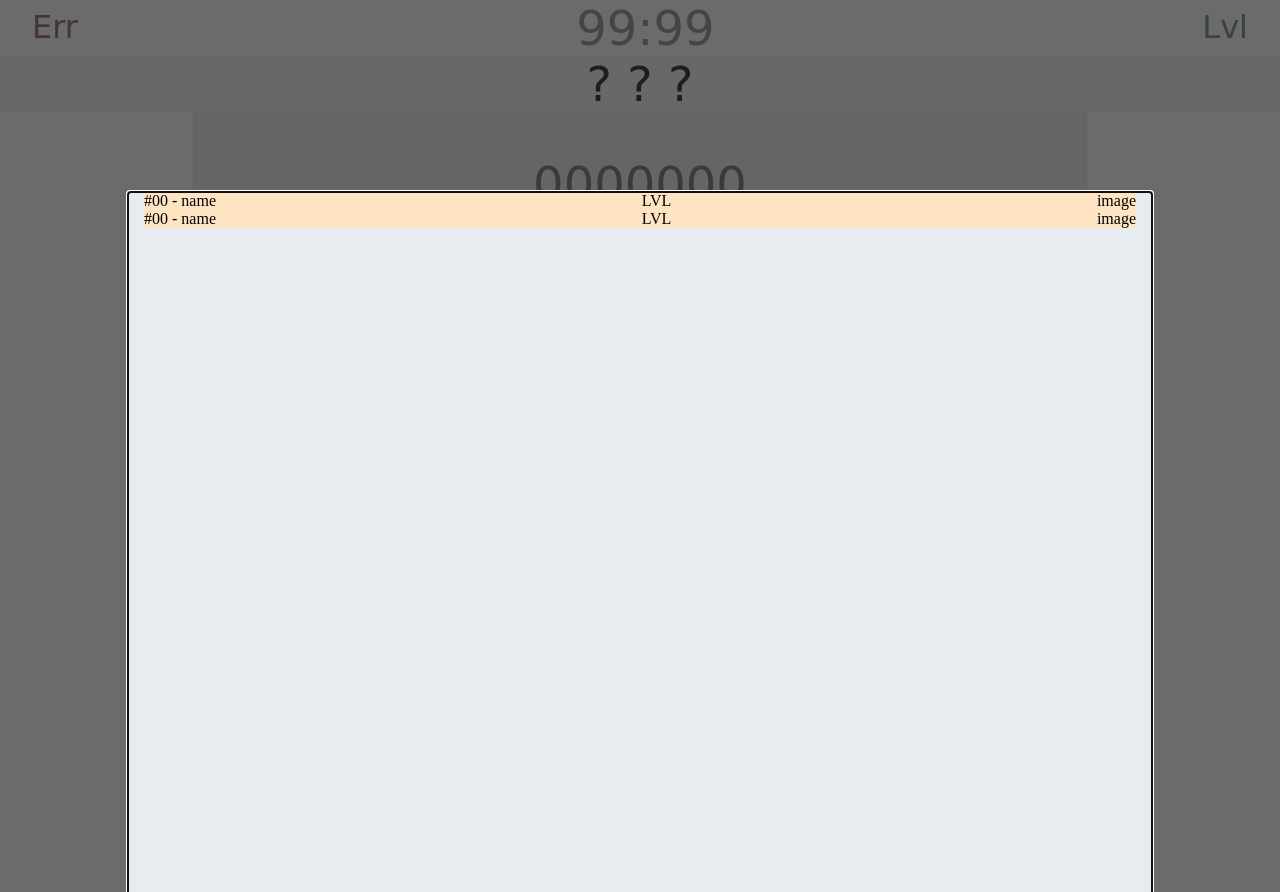
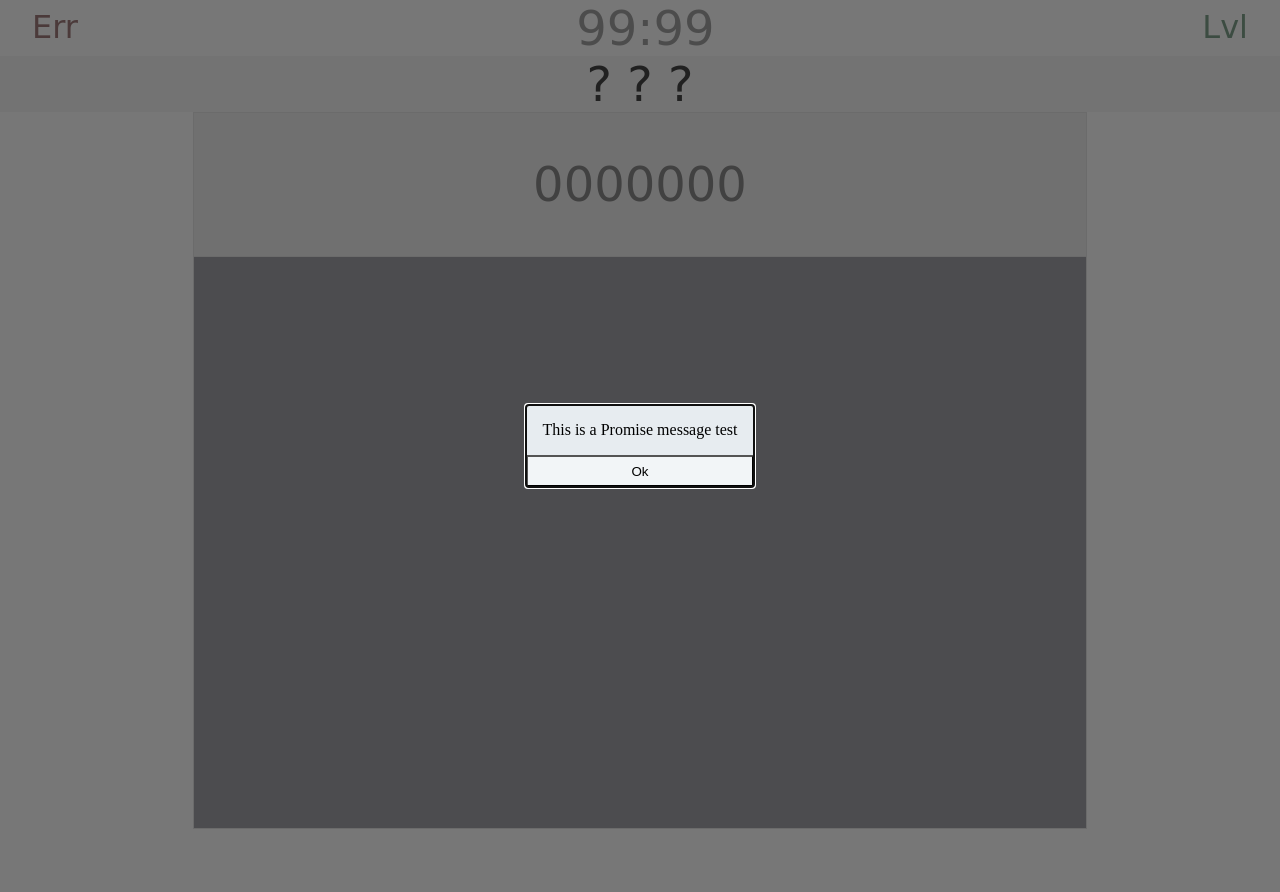
Before and after one commit to dmo575/CalculatorMaster, a Flask app: page / in a window 1280 px wide. Run offline with Flask 3, Linux system fonts and the light colour scheme; some web fonts are replaced.

Commit message:
Saving state before changing messages to use promises

```diff
--- a/static/css/index.css
+++ b/static/css/index.css
@@ -369,14 +369,15 @@ body {
 #leaderboard {
     width: 80%;
     height: 80%;
+    margin-top: 5%;
 }
 
 #leaderboard_container {
     display: flex;
     flex-direction: column;
 
-    padding-left: 1rem;
-    padding-right: 1rem;
+    /*padding-left: 1rem;
+    padding-right: 1rem;*/
 }
 
 #leaderboard_item {
@@ -385,5 +386,16 @@ body {
 
     width: 100%;
 
-    background-color: bisque;
+    margin-bottom: 1px;
+
+    border-top: 1px solid rgba(128, 128, 128, 0.397);
+    /*border-bottom: 1px solid rgba(0, 0, 0, 0.404);*/
+
+    background-color: rgba(55, 91, 97, 0.096);
 }
+
+#leaderboard_item_component {
+
+    padding-left: 2rem;
+    padding-right: 2rem;
+}
--- a/static/js/index.js
+++ b/static/js/index.js
@@ -55,7 +55,15 @@ var errorCount = 0;
 // ----------------------------------------------------------       EVENT LISTENERS
 document.addEventListener('DOMContentLoaded', (event) => {
 
-    popInModal(leaderboardModalElement);
+    const myPromise = new Promise((resolve, reject) => {
+        popInMessage(false, ['This is a Promise message test'], 'Ok', resolve);
+    });
+
+    myPromise.then(() => {
+        console.log('POPPED');
+    });
+    //popInModal(leaderboardModalElement);
+    //loadScoreBoard();
 
 });
 
@@ -117,35 +125,7 @@ nameForm.addEventListener('submit', (event) => {
 
     let name = nameForm.name.value;
 
-    // client side data validation
-    /*
-    let forbiddenCharacters = [' ', '?', ',', '=', '(', ')', '+', '-', '*', '%', '.'];
-
-    let nameClear = forbiddenCharacters.every((element) => {
-        return !name.includes(element);
-    });
-
-    // if the provided name contains any of the forbidden characters
-    if(!nameClear) {
-
-        // pop error message that informs user
-        let wronCharsMessage = popInMessage(true, ['You cannot use these characters:', `${forbiddenCharacters.join(' ')}`], 'OK', () => {
-            popOutMessage(wronCharsMessage);
-        });
-        return;
-    }
-
-    // if the name contains the minumun length
-    if(name.length < 3) {
-
-        // pop error message that informs user
-        let wronCharsMessage = popInMessage(true, ['The name must be at least 3 characters long'], 'OK', () => {
-            popOutMessage(wronCharsMessage);
-        });
-        return;
-    }
-    */
-
+    // client side data validation for the name
     let checkObject = checkUsername(name);
 
     if(!checkObject.pass) {
@@ -164,22 +144,12 @@ nameForm.addEventListener('submit', (event) => {
 
         let message = popInMessage(false, ['sending your score to the server', '. . .'], '', undefined, () => {
 
-            // TODO: GATHER ALL THE DATA THAT IS TO BE SENT
             console.log('loading msg popped. server data transfer can start');
-            sendScore(message, name, lvl);
+            sendScore(message, name, lvl, () => {
+                loadScoreBoard();
             });
         });
-
-    // call loading message
-    // make a promise:
-    // -todo - send data to server
-    // -fail - provide explanation to user and options on what to do next
-    // -success - initiate next promise (load highscores)
-
-    // loading high scores:
-    // -todo - retreive highscore data
-    // -fail - provide explanation to user and options on what to do next (retry)
-    // -success - load leaderboard
+    });
 });
 
 // ----------------------------------------------------------       MAIN FUNCTIONS
@@ -379,7 +349,7 @@ function printThankYou() {
     }
 }
 
-async function sendScore(message, user, score) {
+async function sendScore(message, user, score, onScoreSentCallback) {
 
     // this is the data object we will send as a json
     const userData = {
@@ -414,7 +384,7 @@ async function sendScore(message, user, score) {
         popOutMessage(message, ()=> {
             // load scoreboard
             console.log('loading scoreboard');
-            loadScoreBoard();
+            onScoreSentCallback();
         });
     }).catch(error => {
         // if an error was found:
@@ -423,7 +393,7 @@ async function sendScore(message, user, score) {
             const errMessage = popInMessage(true, ['There was an error sending the data'], 'Try again', () => {
                 popOutMessage(errMessage, () => {
                     const retry = popInMessage(false, ['Retrying', '. . .'], '', undefined, () => {
-                        sendScore(retry, user, score);
+                        sendScore(retry, user, score, onScoreSentCallback);
                     });
                 });
             });
@@ -433,10 +403,21 @@ async function sendScore(message, user, score) {
     });
 }
 
+// loads the scoreboard table and populates it with data
 function loadScoreBoard() {
 
     // opens a loading message
-    const loadingScoreMsg = popInMessage(false, ['loading score', '. . .'], '', undefined, async () => {
+    console.log('one');
+    const loadingScoreMsg = popInMessage(false, ['loading score', '. . .'], '', undefined, () => {
+        setTimeout(()=> {
+            getScoreboardData(loadingScoreMsg);
+
+        }, 10);
+    });
+}
+
+async function getScoreboardData(loadingScoreMsg) {
+
 
     const requestObject = {
         method: 'GET',
@@ -457,9 +438,13 @@ function loadScoreBoard() {
     .then((data) => {
         // response was OK, so we close the loading message and load the scoreboard
         console.log(data);
+        console.log(data);
+        console.log(data);
+        console.log(data);
+
         popOutMessage(loadingScoreMsg, () => {
             // TODO: draw scoreboard
-                // let flags = loadFlags(data)
+            let flags = loadFlags(data);
             // drawScoreboard(data, flags);
             // ALSO: What about the flags, we have not loaded them yet.
             // Try to load each flag once, get unique names on a list and
@@ -483,7 +468,19 @@ function loadScoreBoard() {
         // debug
         console.log('scoreboard process finished.')
     });
-    });
+}
+
+/*
+on submit
+    send data
+    .then (load scoreboard)
+
+send data:
+
+*/
+
+function loadFlags(data) {
+
 }
 
 // ----------------------------------------------------------       ARRAY GRID SEARCH
--- a/templates/index.html
+++ b/templates/index.html
@@ -74,14 +74,19 @@
         <dialog id="leaderboard" class="parent_modal">
             <div id="leaderboard_container">
                 <div id="leaderboard_item">
-                    <div>#00 - name</div>
-                    <div>LVL</div>
-                    <div>image</div>
+                    <div id="leaderboard_item_component">#00 - name</div>
+                    <div id="leaderboard_item_component">LVL</div>
+                    <div id="leaderboard_item_component">image</div>
                 </div>
                 <div id="leaderboard_item">
-                    <div>#00 - name</div>
-                    <div>LVL</div>
-                    <div>image</div>
+                    <div id="leaderboard_item_component">#00 - name</div>
+                    <div id="leaderboard_item_component">LVL</div>
+                    <div id="leaderboard_item_component">image</div>
+                </div>
+                <div id="leaderboard_item">
+                    <div id="leaderboard_item_component">#00 - name</div>
+                    <div id="leaderboard_item_component">LVL</div>
+                    <div id="leaderboard_item_component">image</div>
                 </div>
             </div>
         </dialog>
```
Lines whose indentation alone changed are shown as unchanged.
